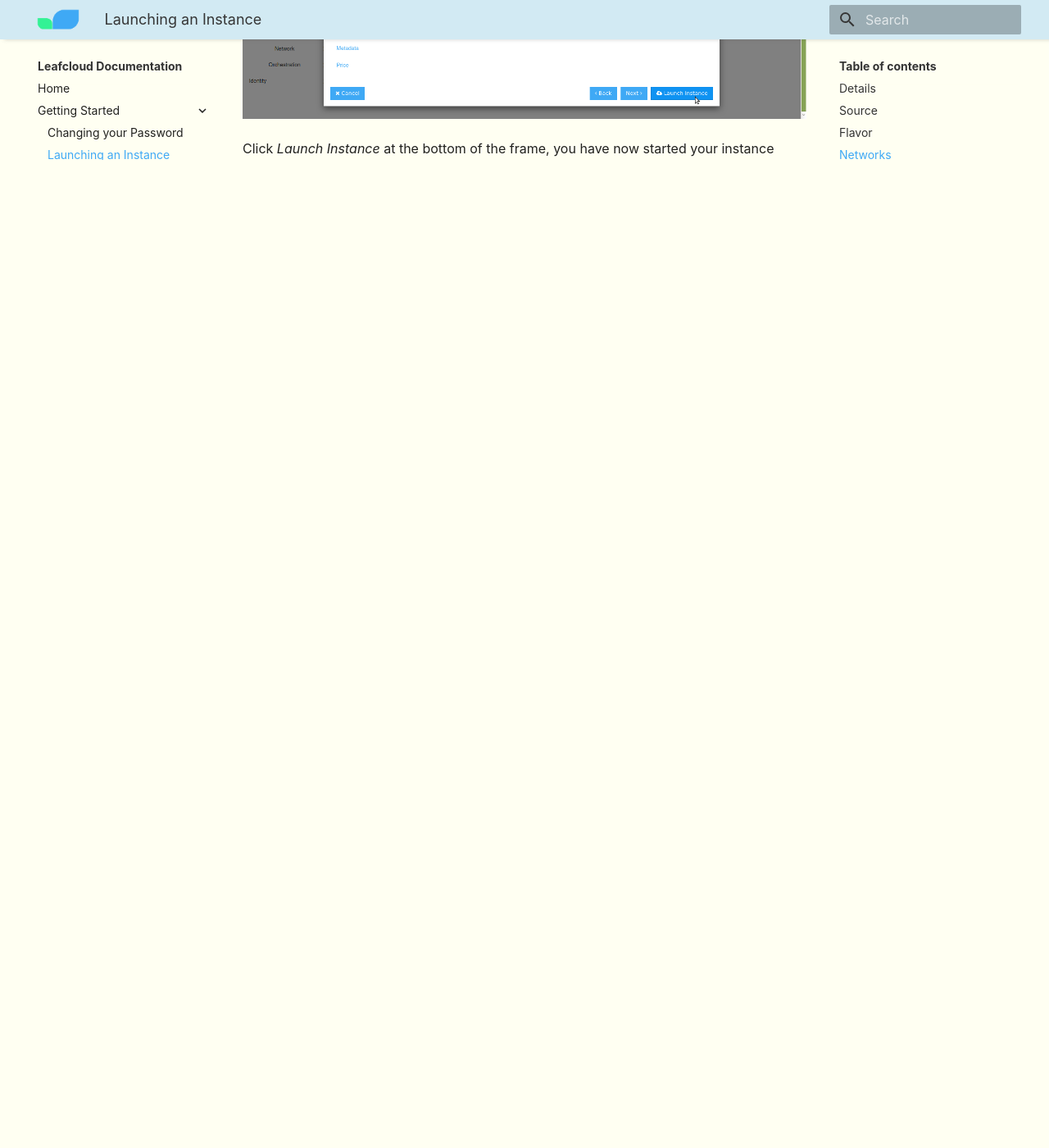
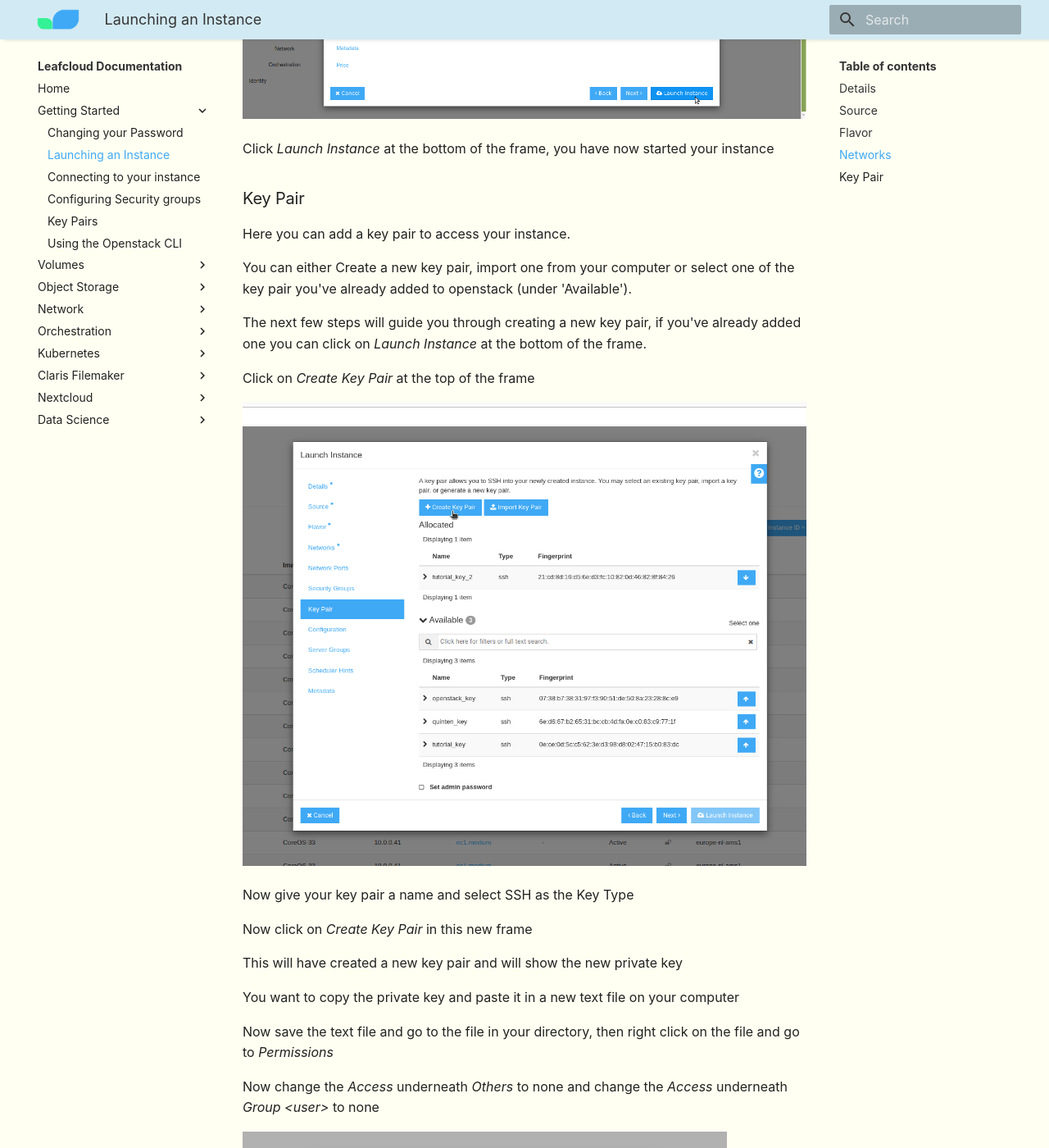
Before and after one commit to leafcloudhq/documentation-rtd, an MkDocs documentation site: the page built from docs/Getting-Started/Launching-an-instance.md, in a window 1280 px wide and 1400 px high, scrolled down 3081 px. Shown: the whole window at 82% size. Built offline with MkDocs 1.6.1 and Material for MkDocs 9.7.7, drawn with Linux system fonts in a browser that asks for light colours; some web fonts are replaced; before the commit the page ends 3300 px from its top, so only the background shows below that; some of the changed text lies outside the part shown.

Commit message:
Completed the how-t-start-an-instance page with text and images.

```diff
--- a/docs/Getting-Started/Launching-an-instance.md
+++ b/docs/Getting-Started/Launching-an-instance.md
@@ -1,6 +1,6 @@
 # How to launch an instance
 
-In this tutorial we'll work through setting up a Leafcloud instance
+In this tutorial we'll work through setting up a Leafcloud instance.
 
 Navigate to *Compute*, then click on *Instances*
 
@@ -12,7 +12,7 @@
 
 Give your instance a unique name (ie. testinstance) and add a description.
 
-The *Availability Zone* is where the instance will be deployed, the *Count* setting allows you to create multiple instances with the same settings, for the purpose of this tutorial make sure it is set to 1
+The *Availability Zone* is the region where the instance will be deployed, the *Count* setting allows you to create multiple instances with the same settings, for the purpose of this tutorial make sure it is set to 1
 
 ![how-to-start-an-instance-2](../images/how-to-start-an-instance-2.png)
 
@@ -20,7 +20,7 @@
 
 ### Source
 
-In this tutorial we will create a new volume and boot from a specific image. For booting from an existing volume or an instance snaphot, see the related tutorials
+In this tutorial we will create a new volume and boot from a specific image. For booting from an existing volume or an instance snaphot, see the related tutorials.
 
 Make sure your settings are as follows:
 
@@ -46,10 +46,42 @@
 
 ### Networks
 
-Here you can determine on which channels the instance will be reachable
+Here you can determine on which channels the instance will be reachable.
 
 Select *external*, this gives your instance a public IP address
 
 ![how-to-start-an-instance-5](../images/how-to-start-an-instance-5.png)
 
 Click *Launch Instance* at the bottom of the frame, you have now started your instance
+
+### Key Pair
+
+Here you can add a key pair to access your instance.
+
+You can either Create a new key pair, import one from your computer or select one of the key pair you've already added to openstack (under 'Available').
+
+The next few steps will guide you through creating a new key pair, if you've already added one you can click on *Launch Instance* at the bottom of the frame.
+
+Click on *Create Key Pair* at the top of the frame
+
+![how-to-start-an-instance-6](../images/how-to-start-an-instance-6.png)
+
+Now give your key pair a name and select SSH as the Key Type
+
+Now click on *Create Key Pair* in this new frame
+
+This will have created a new key pair and will show the new private key
+
+You want to copy the private key and paste it in a new text file on your computer
+
+Now save the text file and go to the file in your directory, then right click on the file and go to *Permissions*
+
+Now change the *Access* underneath *Others* to none and change the *Access* underneath *Group <user\>* to none
+
+![how-to-start-an-instance-7](../images/how-to-start-an-instance-7.png)
+
+Now go back to the web interface and click *Done* on the bottom right corner of the frame
+
+You've added the new key pair and you are ready to lanuch the instance
+
+Click *Launch Instance* at the bottom of the frame, you have now started your instance
```
Also changed, not shown: docs/Getting-Started/Log-in-to-your-instance.md (+1 -1 lines), docs/images/how-to-start-an-instance-6.png (added), docs/images/how-to-start-an-instance-7.png (added).
